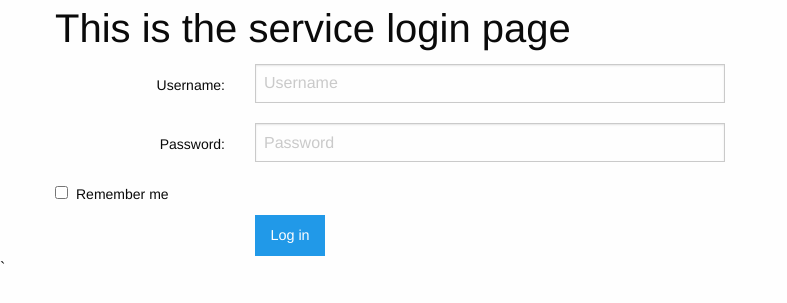
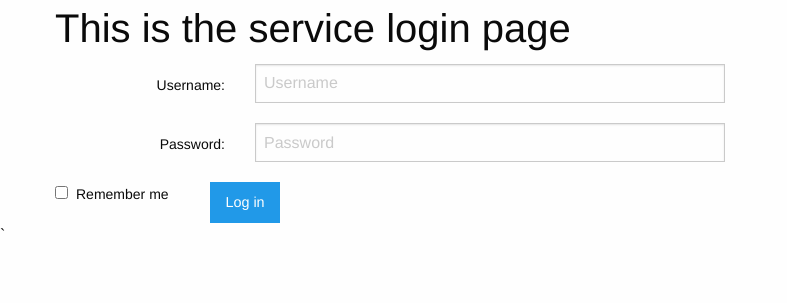
Before and after one commit to turin-turambar/sat-service, a PHP site: page /login.php in a window 1280 px wide. Shown: the part 57-360 px from the top of the page, without its empty margins (0-787 px from the left). Run offline with PHP 8.4, Linux system fonts and the light colour scheme.

Commit message:
modified

```diff
--- a/login.php
+++ b/login.php
@@ -50,9 +50,9 @@
 		</div>
 	</div>
 	<div class = "row">
-	<div class="small-5 columns">
-	<input id="checkbox2" type="checkbox"><label for="checkbox2">Remember me</label>
-		<div class="input-group-button">
+	<div class="small-2 columns">
+	<input id="checkbox2" type="checkbox" class="middle"><label for="checkbox2">Remember me</label>
+		<div class="small-5 columns input-group-button">
 			<input type="submit" class="button" value="Log in">
 		</div>
 		</div>
```
